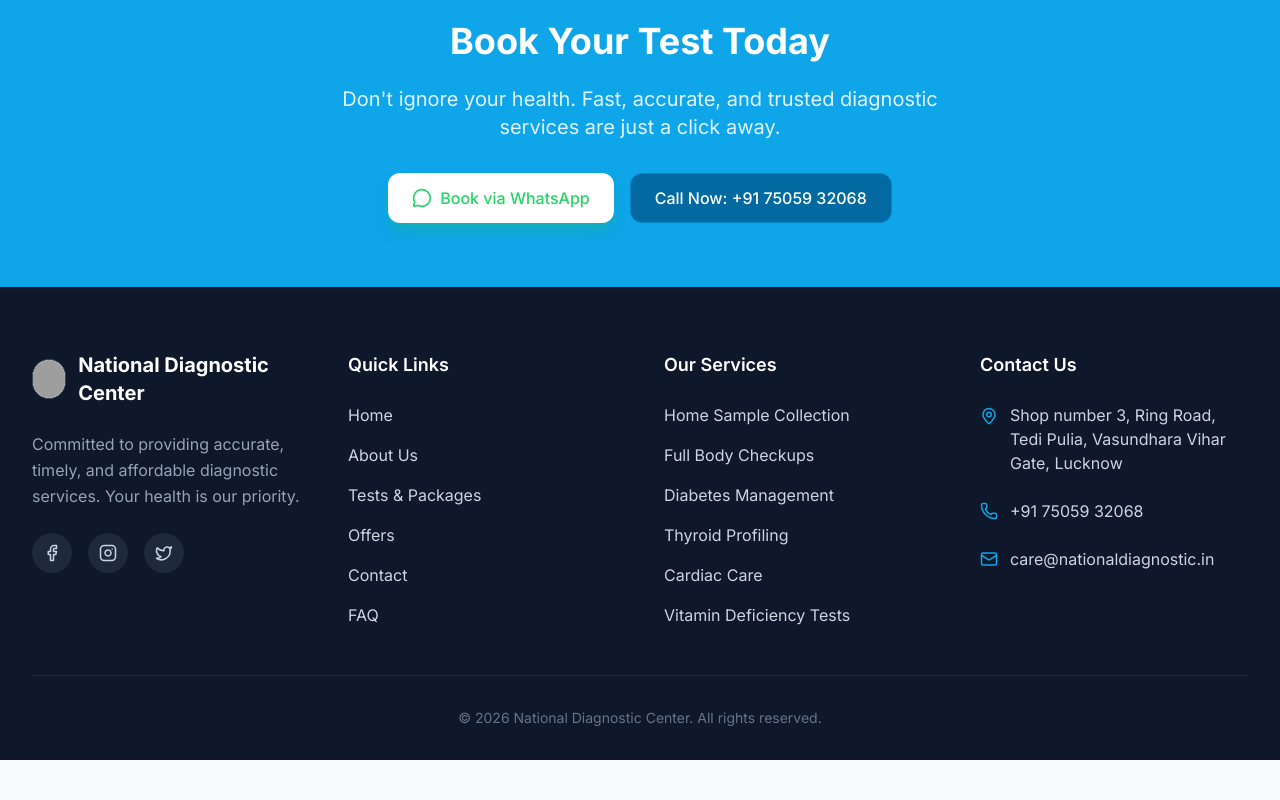
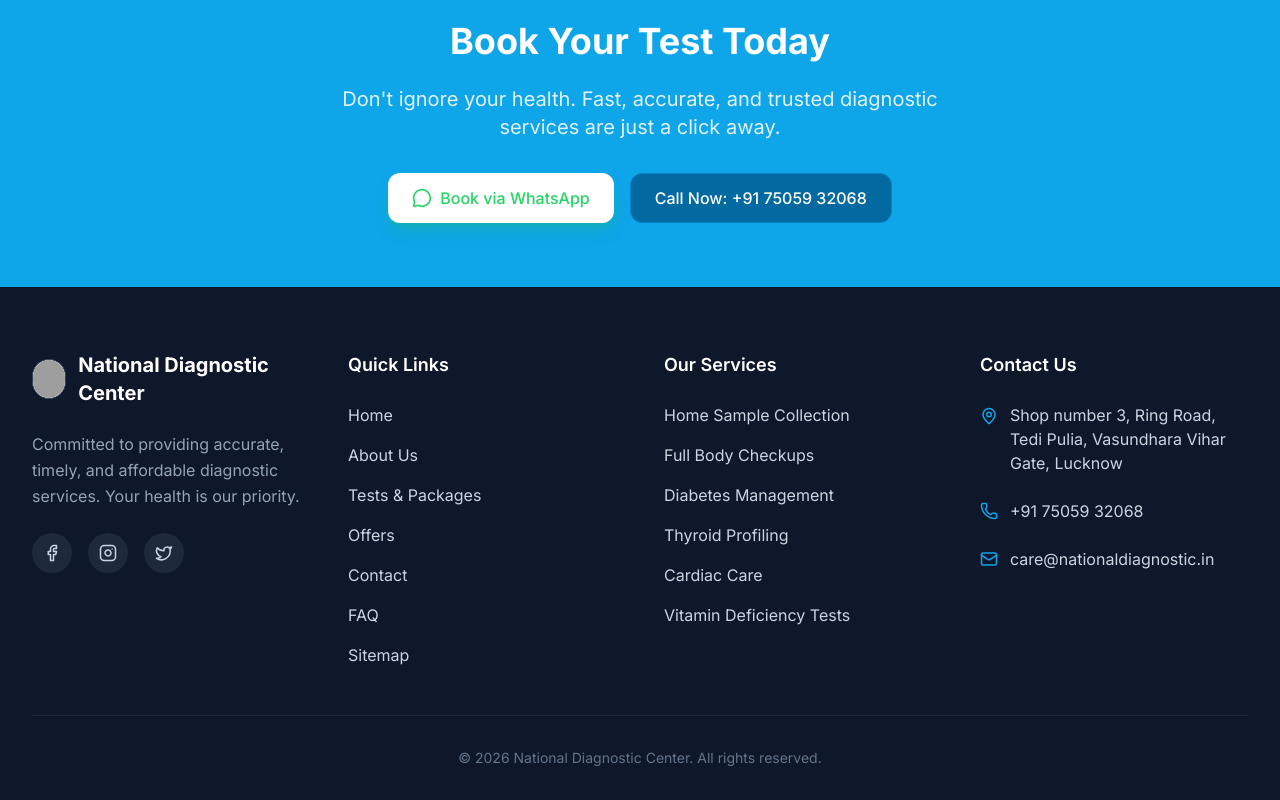
Before and after one commit to Abhi61x/National-Diagnostic-Center, a React (Vite) app: page /#/ in a window 1280 px wide. Shown: the part 6406-7206 px from the top of the page. Before the commit the page ends 7166 px from the top, so only its background shows below. Built offline with nearby package versions, Linux system fonts and the light colour scheme; grey boxes are pictures that could not be loaded.

Commit message:
feat: Add sitemap link to footer
Includes a direct link to the sitemap XML file in the footer navigation for improved SEO and accessibility.

```diff
--- a/components/Footer.tsx
+++ b/components/Footer.tsx
@@ -60,6 +60,11 @@ const Footer: React.FC = () => {
                   </Link>
                 </li>
               ))}
+              <li>
+                <a href="/sitemap.xml" target="_blank" className="hover:text-primary transition-colors">
+                  Sitemap
+                </a>
+              </li>
             </ul>
           </div>
 
```
